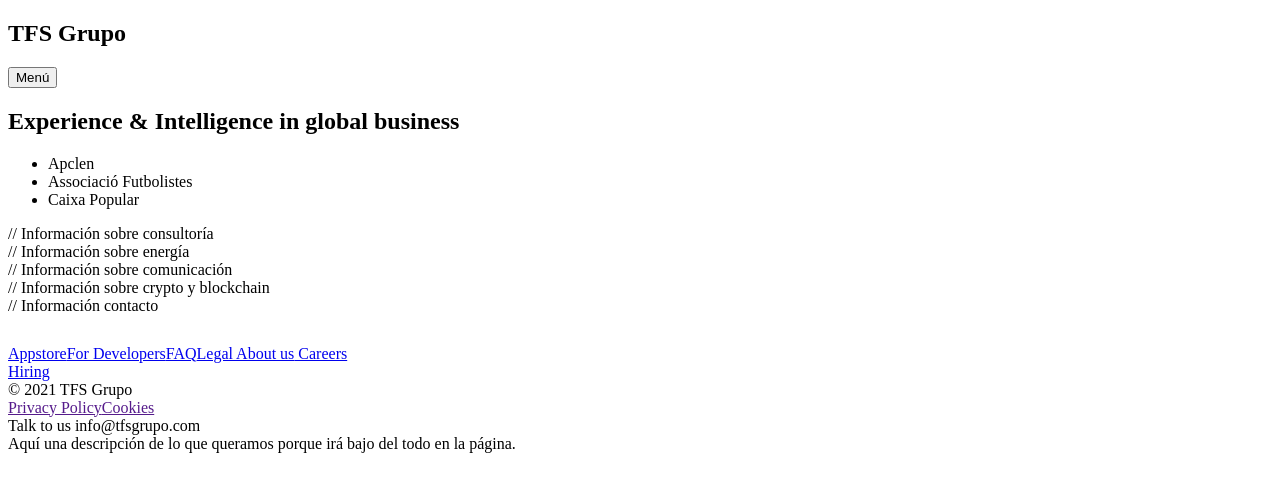
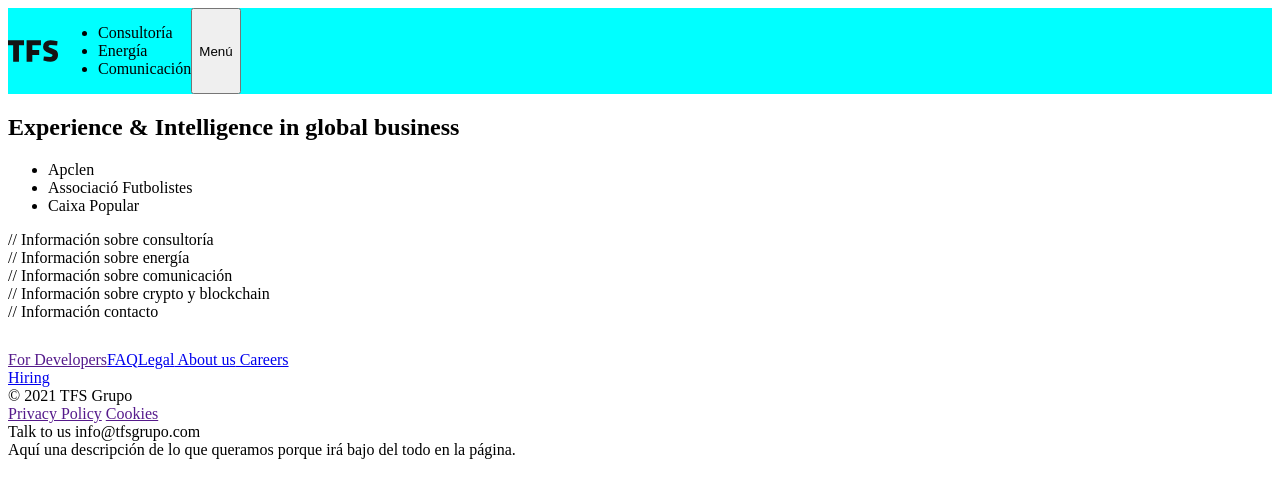
Before and after one commit to paumrch/tfsgrupo, a plain HTML site: page index.html in a window 1280 px wide. Drawn offline with Linux system fonts and the light colour scheme.

Commit message:
navbarStart

```diff
--- /dev/null
+++ b/assets/styles/_navbar.scss
@@ -0,0 +1,11 @@
+nav {
+    background-color: aqua;
+    display: flex;
+    .container {
+        display: inline-flex;
+        justify-content: center;
+    }
+    ul {
+        align-items: center;
+    }
+}
--- a/assets/styles/styles.scss
+++ b/assets/styles/styles.scss
@@ -0,0 +1,5 @@
+@import './navbar';
+
+html {
+    margin: auto;
+}
--- a/index.html
+++ b/index.html
@@ -11,7 +11,12 @@
     <header>
       <nav class="navbar">
         <div class="container">
-          <h1 class="title-logo">TFS Grupo</h1>
+          <img src="./assets/images/logo-tfs.svg" alt="" width="50">
+          <ul class="navbar-menu">
+              <li class="menu-item">Consultoría</li>
+              <li class="menu-item">Energía</li>
+              <li class="menu-item">Comunicación</li>
+          </ul>
           <button class="navbar-toggler">Menú</button>
         </div>
       </nav>
@@ -50,11 +55,9 @@
                   <img src="Aquí logo footer en SVG" alt="" />
                 </div>
               </div>
-              <!---->
               <div class="">
-                <a href="/appstore" class="">Appstore</a
-                ><a
-                  href="https://docs.transactionlink.io/docs"
+                <a
+                  href=""
                   target="_blank"
                   class=""
                   >For Developers</a
@@ -65,8 +68,7 @@
                   Careers
                   <div class="">
                     <span>Hiring</span>
-                  </div></a
-                >
+                  </div></a>
               </div>
             </div>
             <div class=""></div>
@@ -78,20 +80,19 @@
                 <span class="">© 2021 TFS Grupo</span>
                 <div class=""></div>
                 <div class="">
-                  <a href="" target="_blank" class=""> Privacy Policy</a
-                  ><a href="" target="_blank" class="">Cookies</a>
+                  <a href="" target="_blank" class=""> Privacy Policy</a>
+                  <a href="" target="_blank" class="">Cookies</a>
                   <div class=""></div>
-                  <span class=""
-                    ><span class="">Talk to us </span
-                    ><span class="">info@tfsgrupo.com</span></span
-                  >
+                  <span class="">
+                      <span class="">Talk to us</span>
+                      <span class="">info@tfsgrupo.com</span></span>
                 </div>
               </div>
             </div>
-            <span class=""
-              >Aquí una descripción de lo que queramos porque irá bajo del todo
-              en la página.</span
-            >
+            <span class="">
+              Aquí una descripción de lo que queramos porque irá bajo del todo
+              en la página.
+            </span>
           </div>
         </div>
       </div>
```
Also changed, not shown: assets/images/logo-tfs.svg (added), assets/styles/styles.css, 1 other file.
